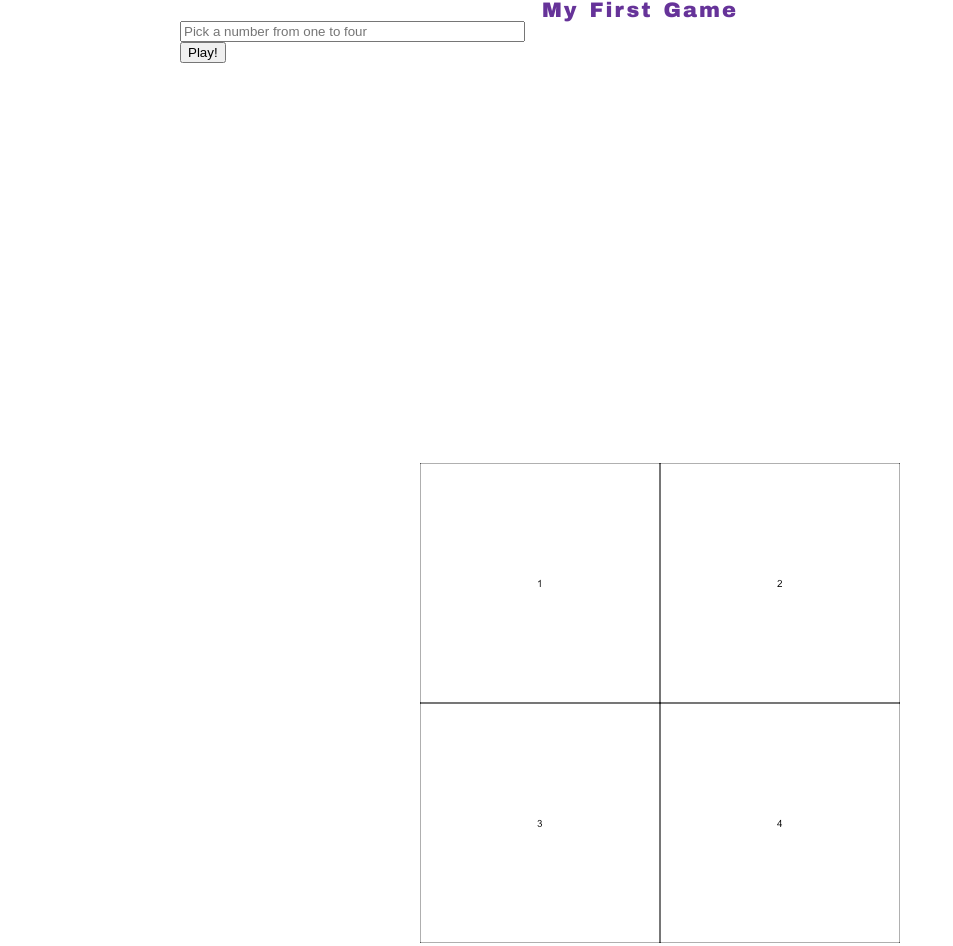
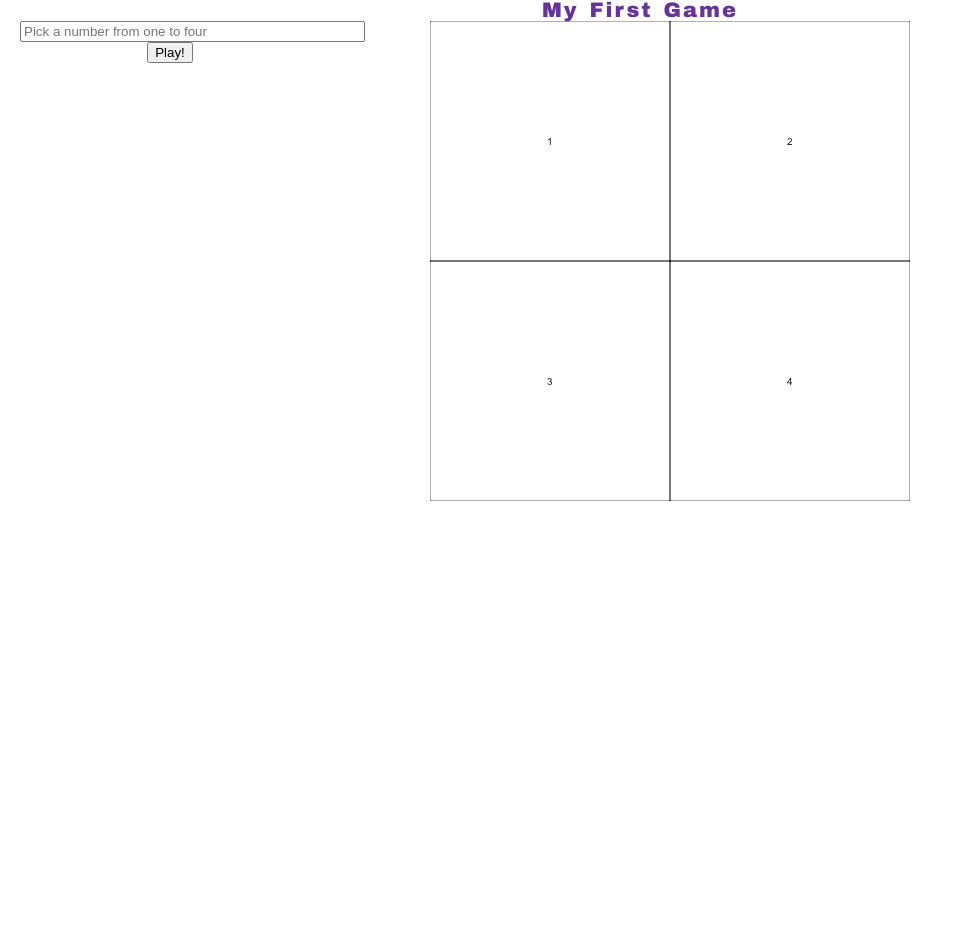
Before and after one commit to RudsonA/cbc5-week4, a plain HTML site: page index.html in a window 1280 px wide. Shown: the whole page, without its empty margins (0-953 px from the left). After the commit the page ends 800 px from the top, so only its background shows below. Drawn offline with Linux system fonts and the light colour scheme.

```diff
--- a/index.html
+++ b/index.html
@@ -18,7 +18,7 @@
     <div class="flex">
         <input type="textbox" name="textbox" placeholder="Pick a number from one to four" id="textBox" size="40" value="">
         <button id="gameButton">Play!</button>
-        <p id="game"></p>
+        <span id="game"></span>
     </div>
     <div id="grid">
         <img src="img/plot.png" alt="4 point grid" id="gridImage">
--- a/main.css
+++ b/main.css
@@ -18,9 +18,10 @@
     padding-right: 0;
     margin-left: auto;
     margin-right: auto;
-    display: block;
+    display: inline;
     height: 400px;
     width: 800px;
+    float: right;
 }
 
 .flex {
@@ -29,7 +30,7 @@
     flex-wrap: wrap;
     margin-left: 20px;
     border: 15px;
-
+    display: inline;
 }
 
 #grid {
@@ -38,6 +39,8 @@
 }
 
 #gameBox {
-    margin: auto;
-    width: 75%;
+    margin: 0;
+    text-align: center;
+    float: left;
+    display: inline;
 }
```
